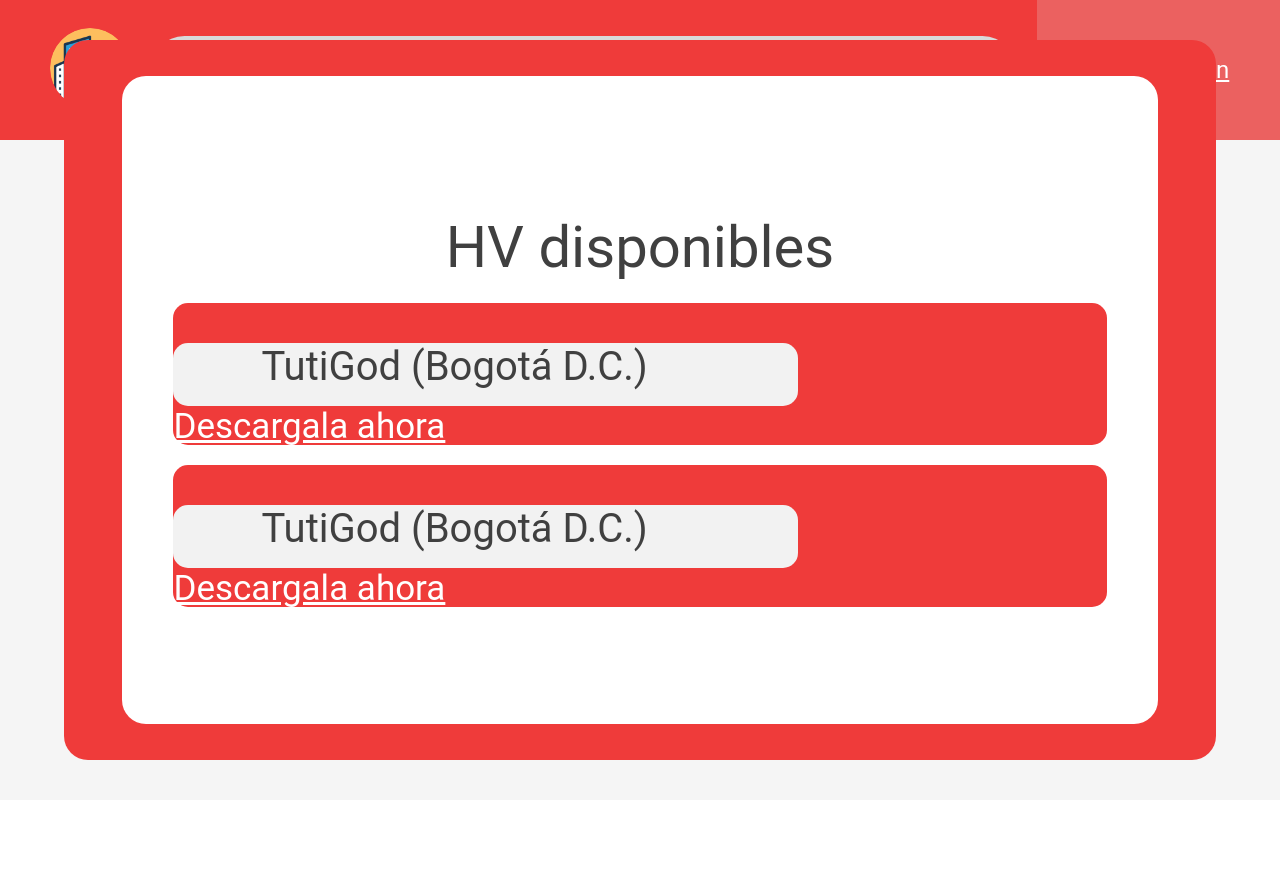
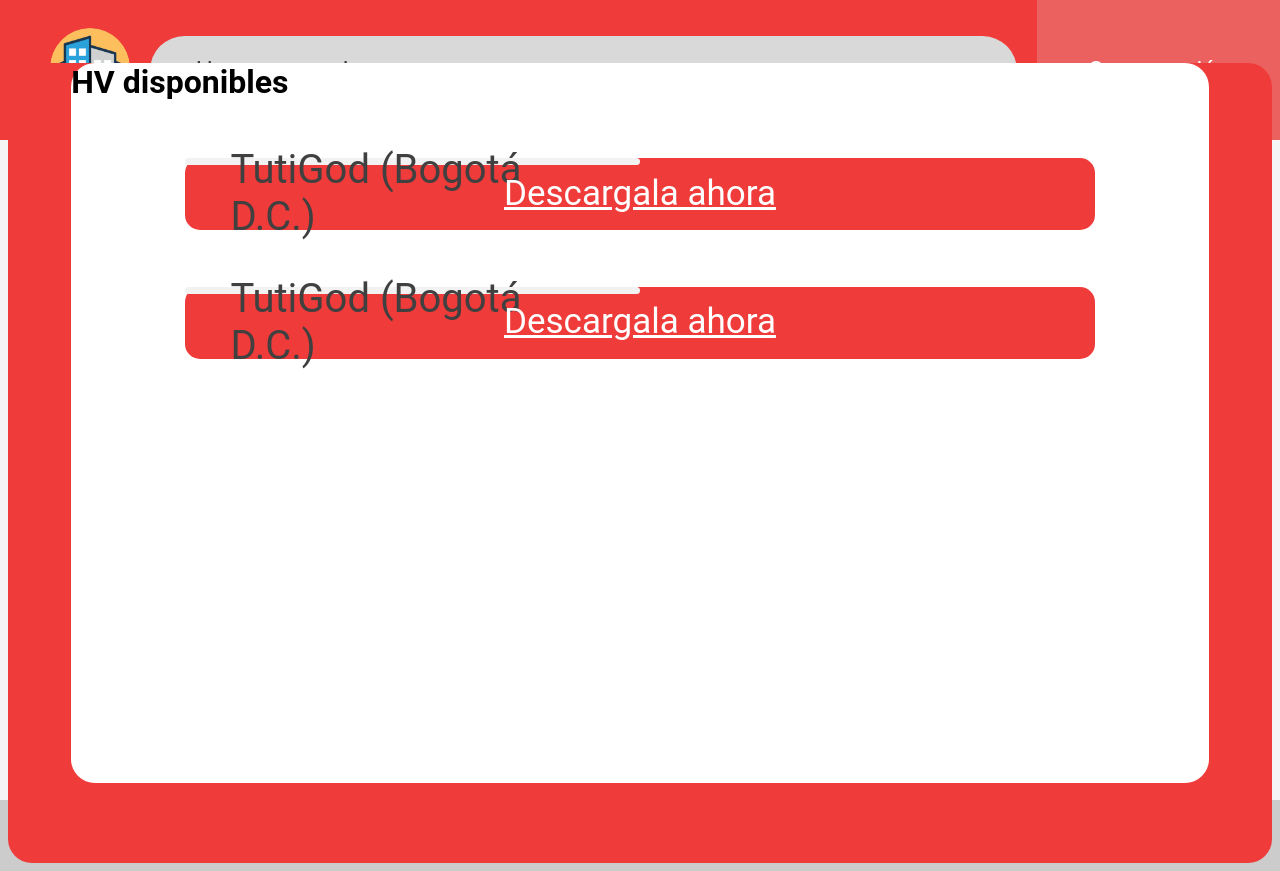
Before and after one commit to JuanTuta/hojabid, a PHP site: page /consultaHV-empresa.php in a window 1280 px wide. Before the commit the page ends 760 px from the top, so only its background shows below. Run offline with PHP 8.4, Linux system fonts and the light colour scheme; the visitor is signed in with stand-in values (Sample User, id 1).

Commit message:
dasdasdas600

```diff
--- a/css/css_consultaHV.css
+++ b/css/css_consultaHV.css
@@ -1,159 +1,158 @@
-/* Estilos generales */
-body {
-    background: #F2F2F2;
-    margin: 0;
-    padding: 0;
-    display: flex;
-    justify-content: center;
-    align-items: center;
+/* Contenedor-rojo */
+.container-rojo {
+    position: relative;
+    width: 100%;
     height: 100vh;
-  }
-
-  /* Contenedor-rojo */
-  .container-rojo {
-    position: relative;
-    width: 90%;
-    max-width: 1529px;
-    height: 90%;
-    max-height: 819px;
     background: #EF3B3A;
     border-radius: 24px;
-    display: flex;
-    justify-content: center;
-    align-items: center;
   }
 
   /* Coso-blanco */
   .container-blanco {
     position: relative;
     width: 90%;
-    max-width: 1357px;
     height: 90%;
-    max-height: 727px;
+    margin: 5% auto;
     background: #FFFFFF;
     border-radius: 24px;
-    display: flex;
-    flex-direction: column;
-    align-items: center;
-    justify-content: center;
   }
 
   /* contenedorHV-1 */
   .Contenedor-HV {
     position: relative;
-    width: 90%;
-    max-width: 1224px;
-    height: 142px;
+    width: 80%;
+    height: 10%;
+    margin: 5% auto;
     background: #EF3B3A;
     border-radius: 15px;
   }
 
   /* mini-blanco1 */
   .mini-blanco {
-    position: relative;
-    width: 90%;
-    max-width: 625px;
-    height: 63px;
-    background: #F2F2F2;
-    border-radius: 15px;
-  }
-
-  /* contenedorHV-2 */
-  .Contenedor-HV-2 {
-    position: relative;
-    width: 90%;
-    max-width: 1224px;
-    height: 142px;
-    background: #EF3B3A;
-    border-radius: 15px;
-    margin-top: 20px;
-  }
-
-  /* mini-blanco2 */
-  .mini-blanco-2 {
-    position: relative;
-    width: 90%;
-    max-width: 625px;
-    height: 63px;
+    position: absolute;
+    top: 0;
+    left: 0;
+    width: 50%;
+    height: 10%;
     background: #F2F2F2;
     border-radius: 15px;
   }
 
   /* HV disponibles-postulantes o lo que SEA */
-  h1 {
+  .h1 {
     position: relative;
-    width: 90%;
-    max-width: 559px;
+    width: 80%;
     height: 70px;
+    margin: 0 auto;
     font-family: 'Roboto';
     font-style: normal;
     font-weight: 400;
     font-size: 58px;
     line-height: 68px;
-    text-align: center;
+    display: flex;
+    align-items: center;
+    justify-content: center;
     color: #404040;
-    margin-top: 20px;
-    margin-bottom: 20px;
   }
 
   /* nombre-ubicacion-1 */
   .Encabezadín-1 {
     position: relative;
-    width: 90%;
-    max-width: 693px;
+    width: 80%;
     height: 70px;
+    margin: 0 auto;
     font-family: 'Roboto';
     font-style: normal;
     font-weight: 400;
     font-size: 40px;
     line-height: 47px;
-    text-align: center;
+    display: flex;
+    align-items: center;
+    justify-content: center;
     color: #404040;
   }
 
   /* Archivazo-1 */
   .archivoHV-1 {
     position: relative;
-    width: 90%;
-    max-width: 693px;
+    width: 80%;
     height: 70px;
+    margin: 0 auto;
     font-family: 'Roboto';
     font-style: normal;
     font-weight: 400;
     font-size: 35px;
     line-height: 41px;
+    display: flex;
+    align-items: center;
+    justify-content: center;
     text-align: center;
     text-decoration-line: underline;
     color: #FFFFFF;
   }
 
+  /* contenedorHV-2 */
+  .Contenedor-HV-2 {
+    position: relative;
+    width: 80%;
+    height: 10%;
+    margin: 5% auto;
+    background: #EF3B3A;
+    border-radius: 15px;
+  }
+
+  /* mini-blanco2 */
+  .mini-blanco-2 {
+    position: absolute;
+    top: 0;
+    left: 0;
+    width: 50%;
+    height: 10%;
+    background: #F2F2F2;
+    border-radius: 15px;
+  }
+
   /* nombre-ubicacion-2 */
   .Encabezadín-2 {
     position: relative;
-    width: 90%;
-    max-width: 693px;
+    width: 80%;
     height: 70px;
+    margin: 0 auto;
     font-family: 'Roboto';
     font-style: normal;
     font-weight: 400;
     font-size: 40px;
     line-height: 47px;
-    text-align: center;
+    display: flex;
+    align-items: center;
+    justify-content: center;
     color: #404040;
   }
 
   /* Archivazo-2 */
   .archivoHV-2 {
     position: relative;
-    width: 90%;
-    max-width: 693px;
+    width: 80%;
     height: 70px;
+    margin: 0 auto;
     font-family: 'Roboto';
     font-style: normal;
     font-weight: 400;
     font-size: 35px;
     line-height: 41px;
+    display: flex;
+    align-items: center;
+    justify-content: center;
     text-align: center;
     text-decoration-line: underline;
     color: #FFFFFF;
   }
+
+  /* Estilos adicionales para pantallas de hasta 600px de ancho */
+  @media screen and (max-width: 600px) {
+    .mini-blanco,
+    .mini-blanco-2 {
+      width: 100%;
+      height: 15%;
+    }
+  }
```
